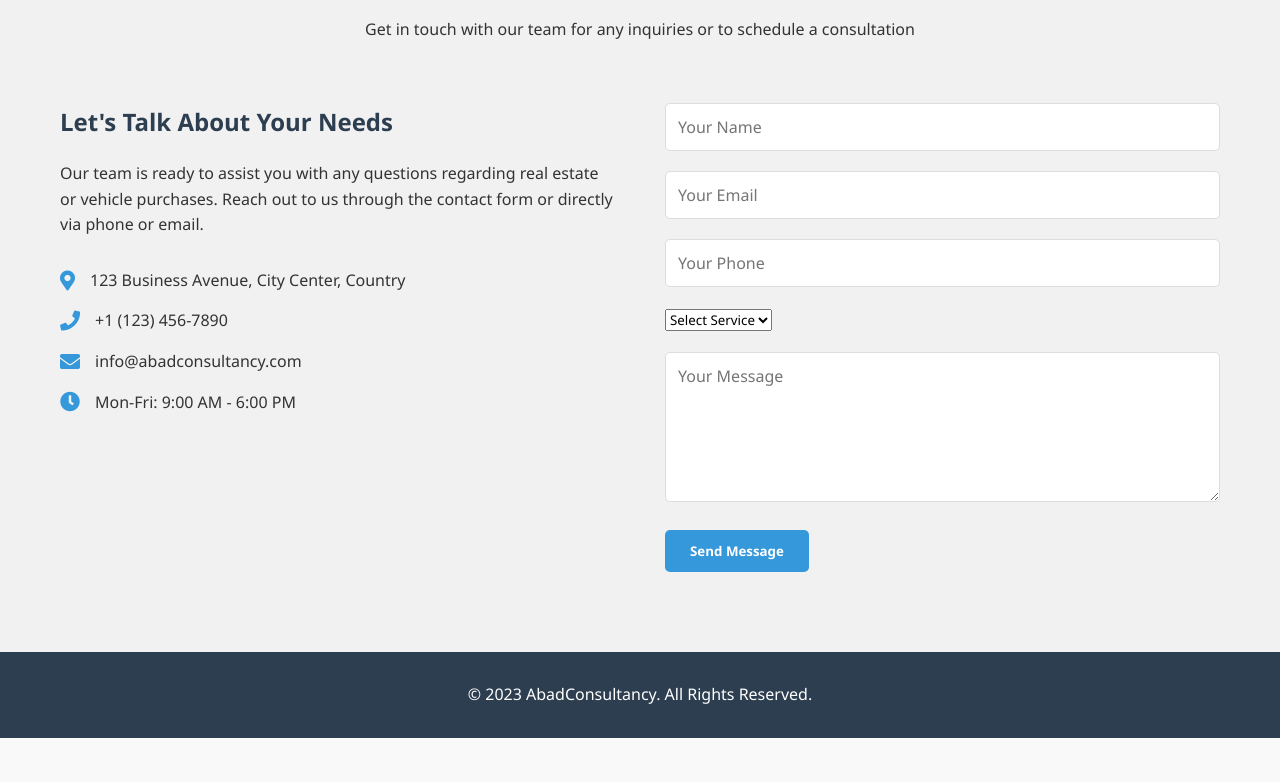
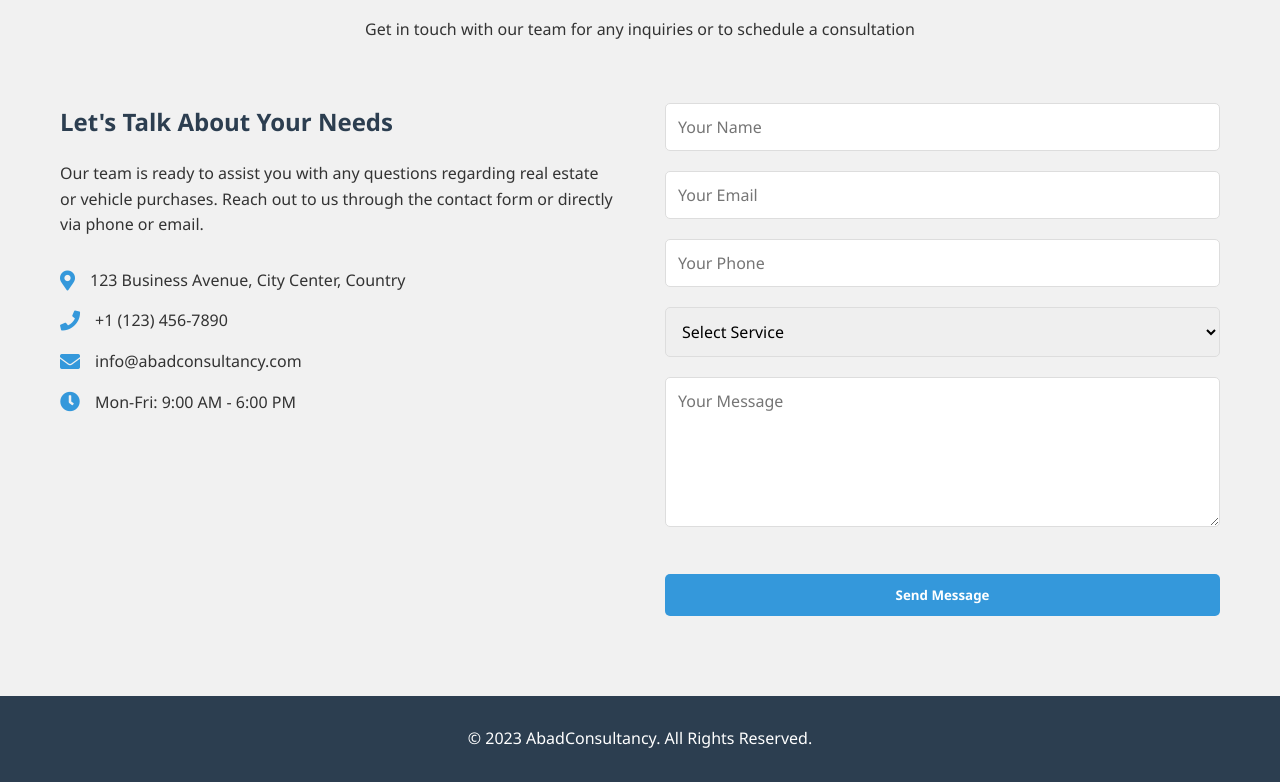
Before and after one commit to issadigitalservices/abadconsultancy, a plain HTML site: page index.html in a window 1280 px wide. Shown: the part 1944-2726 px from the top of the page. Before the commit the page ends 2682 px from the top, so only its background shows below. Drawn offline with Linux system fonts and the light colour scheme; a web font is replaced by a local one.

Commit message:
Updated code with [describe changes]

```diff
--- a/index.html
+++ b/index.html
@@ -4,6 +4,8 @@
     <meta charset="UTF-8">
     <meta name="viewport" content="width=device-width, initial-scale=1.0">
     <title>AbadConsultancy - Real Estate & Vehicle Sales</title>
+    <link href="https://fonts.googleapis.com/css2?family=Segoe+UI:wght@400;600;700&display=swap" rel="stylesheet">
+    <link rel="stylesheet" href="https://cdnjs.cloudflare.com/ajax/libs/font-awesome/5.15.3/css/all.min.css">
     <style>
         /* Global Styles */
         * {
@@ -104,11 +106,12 @@
             color: #3498db;
         }
 
-        /* Welcome Section */
+        /* Welcome Section Styles */
         #welcome {
             height: 100vh;
             display: flex;
             align-items: center;
+            justify-content: center; /* Added to center content vertically */
             background: linear-gradient(rgba(0, 0, 0, 0.6), rgba(0, 0, 0, 0.6)), url('https://images.unsplash.com/photo-1560518883-ce09059eeffa?ixlib=rb-1.2.1&auto=format&fit=crop&w=1350&q=80') no-repeat center center/cover;
             color: white;
             text-align: center;
@@ -130,7 +133,7 @@
             margin-bottom: 30px;
         }
 
-        /* Services Section */
+        /* Services Section Styles */
         #services {
             background: white;
         }
@@ -187,7 +190,7 @@
             font-size: 24px;
         }
 
-        /* Contact Section */
+        /* Contact Section Styles */
         #contact {
             background: #f1f1f1;
         }
@@ -223,17 +226,33 @@
             font-size: 20px;
         }
 
-        .contact-form .form-group {
-            margin-bottom: 20px;
+        .contact-form form { /* Added form selector */
+            display: flex;
+            flex-direction: column;
+            gap: 20px;
+        }
+
+        .contact-form .form-group {  /* Added form selector */
+            margin-bottom: 0; /* Removed bottom margin from .form-group */
         }
 
         .contact-form input,
-        .contact-form textarea {
+        .contact-form textarea,
+        .contact-form select { /* Added select selector */
             width: 100%;
             padding: 12px;
             border: 1px solid #ddd;
             border-radius: 5px;
             font-size: 16px;
+            transition: border-color 0.3s ease; /* Added smooth transition */
+        }
+
+        .contact-form input:focus,
+        .contact-form textarea:focus,
+        .contact-form select:focus { /* Added select selector */
+            outline: none;
+            border-color: #3498db;
+            box-shadow: 0 0 5px rgba(52, 152, 219, 0.5); /* Added a subtle shadow */
         }
 
         .contact-form textarea {
@@ -241,7 +260,11 @@
             resize: vertical;
         }
 
-        /* Footer */
+        .contact-form button {
+            margin-top: 20px;
+        }
+
+        /* Footer Styles */
         footer {
             background: #2c3e50;
             color: white;
@@ -270,12 +293,17 @@
             section {
                 padding: 60px 0;
             }
+
+            .contact-container {
+                grid-template-columns: 1fr; /* Changed to single column on small screens */
+            }
+            .contact-form {
+                margin-top: 20px; /* Added margin to form on small screens */
+            }
         }
     </style>
-    <link rel="stylesheet" href="https://cdnjs.cloudflare.com/ajax/libs/font-awesome/5.15.3/css/all.min.css">
 </head>
 <body>
-    <!-- Header -->
     <header>
         <div class="container">
             <nav>
@@ -289,7 +317,6 @@
         </div>
     </header>
 
-    <!-- Welcome Section -->
     <section id="welcome">
         <div class="container">
             <div class="welcome-content">
@@ -300,7 +327,6 @@
         </div>
     </section>
 
-    <!-- Services Section -->
     <section id="services">
         <div class="container">
             <div class="section-title">
@@ -360,7 +386,6 @@
         </div>
     </section>
 
-    <!-- Contact Section -->
     <section id="contact">
         <div class="container">
             <div class="section-title">
@@ -423,7 +448,6 @@
         </div>
     </section>
 
-    <!-- Footer -->
     <footer>
         <div class="container">
             <p>&copy; 2023 AbadConsultancy. All Rights Reserved.</p>
```
